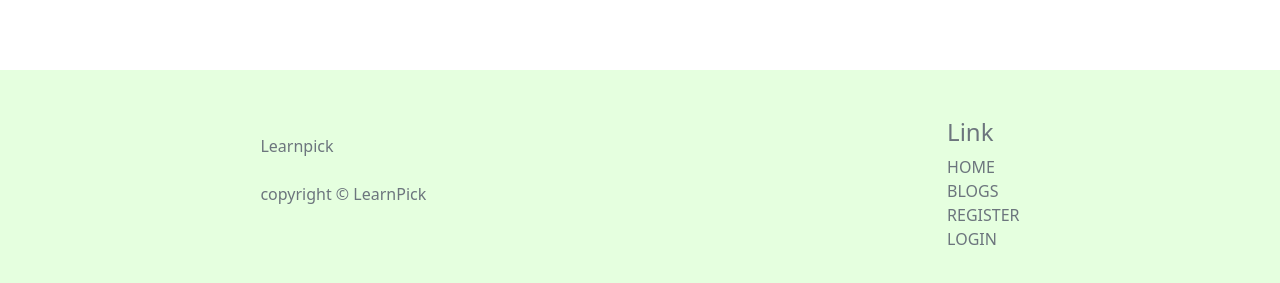
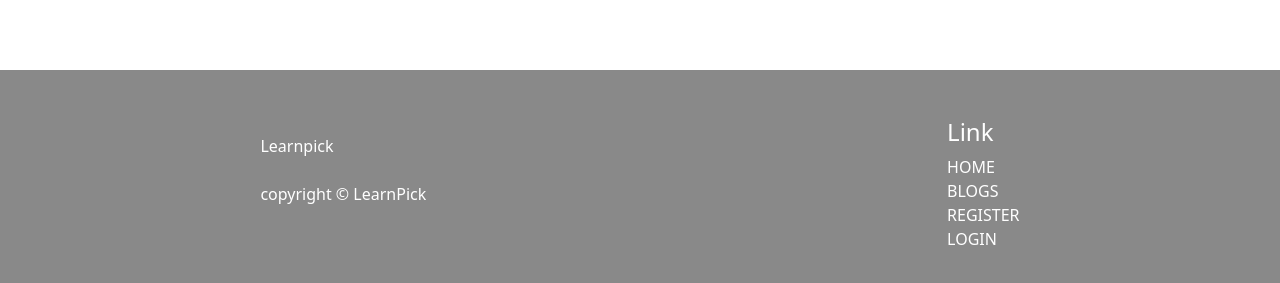
Before and after one commit to fatematuzjohora/learnpick, a React (Create React App) app: page / in a window 1280 px wide. Shown: the part 1866-2149 px from the top of the page. Built offline with nearby package versions, Linux system fonts and the light colour scheme; no server answers.

Commit message:
some more updated

```diff
--- a/src/component/Pages/Login/Login/Login.js
+++ b/src/component/Pages/Login/Login/Login.js
@@ -76,7 +76,7 @@
         </Form.Group>
         <Button
           variant=" d-block mb-2"
-          className="button-style w-75 text-light mx-auto"
+          className="button-style w-75 text-light mx-auto bg-primary"
           type="submit"
         >
           Login
@@ -101,7 +101,8 @@
           Reset Password
         </button>
       </p>
-      <SocialLogin></SocialLogin>
+      <SocialLogin
+      ></SocialLogin>
       <ToastContainer />
       </div>
     </div>
--- a/src/component/Pages/Login/Register/Register.js
+++ b/src/component/Pages/Login/Register/Register.js
@@ -56,7 +56,7 @@
         <Form.Group className="mb-3" controlId="formBasicPassword">
           <Form.Control type="password" ref={passwordRef} placeholder="Password" />
         </Form.Group>
-        <Button variant=" d-block mb-2" className="button-style w-75 text-light mx-auto" type="submit">
+        <Button variant=" d-block mb-2" className="button-style w-75 text-light mx-auto bg-primary" type="submit">
           Sing Up
         </Button>
         {errorMessage}
--- a/src/component/Shared/CustomCss/Custom.css
+++ b/src/component/Shared/CustomCss/Custom.css
@@ -19,3 +19,6 @@
 .services-container{
    background-color: #f6f6f4;
 }
+.footer-color{
+    background-color:rgba(0, 0, 0, 0.463);
+}
--- a/src/component/Shared/Footer/Footer.js
+++ b/src/component/Shared/Footer/Footer.js
@@ -4,20 +4,20 @@
 
 const Footer = () => {
     return (
-        <div className='d-inline-block w-100 mt-5 light-color-background d-flex text-secondary'>
+        <div className='d-inline-block w-100 mt-5 footer-color d-flex text-white'>
           <div className='my-5 mx-auto'>
               <p className='pt-3 pb-2'>Learnpick</p>
               <p>copyright &copy; LearnPick  </p>
           </div>
           <div className='my-5 mx-auto'>
               <h4>Link</h4>
-              <Link className='text-decoration-none text-secondary' to="/home">HOME</Link>
+              <Link className='text-decoration-none text-white' to="/home">HOME</Link>
               <br />
-              <Link className='text-decoration-none text-secondary' to="/blogs">BLOGS</Link>
+              <Link className='text-decoration-none text-white' to="/blogs">BLOGS</Link>
               <br />
-              <Link className='text-decoration-none text-secondary' to="/register">REGISTER</Link>
+              <Link className='text-decoration-none text-white' to="/register">REGISTER</Link>
               <br />
-              <Link className='text-decoration-none text-secondary' to="/login">LOGIN</Link>
+              <Link className='text-decoration-none text-white' to="/login">LOGIN</Link>
               </div>
         </div>
     );
```
